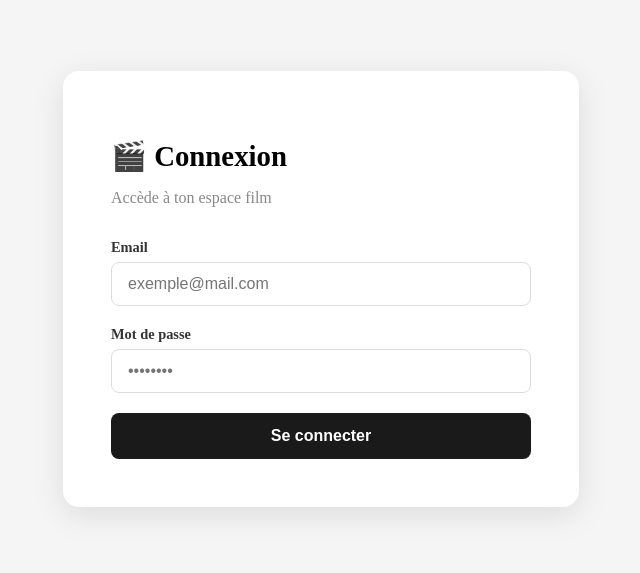
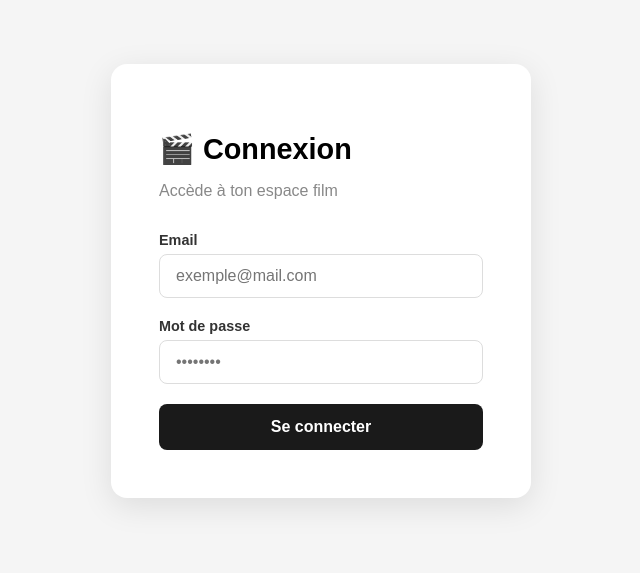
Before and after one commit to rdesfonds-campus/site-movie, a Vue app: page /login in a window 1280 px wide. Shown: the part 119-692 px from the top of the page, without its empty margins (319-959 px from the left). Built offline with nearby package versions, Linux system fonts and the light colour scheme.

Commit message:
Ajout de css

```diff
--- /dev/null
+++ b/src/assets/main.css
@@ -0,0 +1,26 @@
+body {
+  margin: 0;
+  font-family: Arial, sans-serif;
+  background-color: #ffffff;
+}
+
+a {
+  color: inherit;
+  text-decoration: none;
+}
+
+* {
+  box-sizing: border-box;
+}
+
+
+#app {
+  width: 100%;
+  margin: 0 auto;
+}
+
+@media (min-width: 1024px) {
+  #app {
+    width: 60%;
+  }
+}
--- a/src/components/AppNavbar.vue
+++ b/src/components/AppNavbar.vue
@@ -24,6 +24,7 @@ const isLoggedIn = computed(() => !!localStorage.getItem('token'))
   padding: 16px 32px;
   background: #1a1a1a;
   color: white;
+  font-family: Arial, Helvetica, sans-serif;
 }
 
 .brand {
--- a/src/main.js
+++ b/src/main.js
@@ -1,5 +1,6 @@
 import { createApp } from 'vue'
 import App from './App.vue'
 import router from './router'
+import './assets/main.css'
 
 createApp(App).use(router).mount('#app')
--- a/src/views/MovieListing.vue
+++ b/src/views/MovieListing.vue
@@ -28,7 +28,7 @@ const totalPages = ref(1)
 const fetchMovies = async (page = 1) => {
   const res = await api.get(`/api/movies?page=${page}`)
   movies.value = res.data['member']
-  totalPages.value = Math.ceil(res.data['totalItems'] / 30)
+  totalPages.value = Math.ceil(res.data['totalItems'] / 20)
 }
 
 const changePage = (page) => {
```
